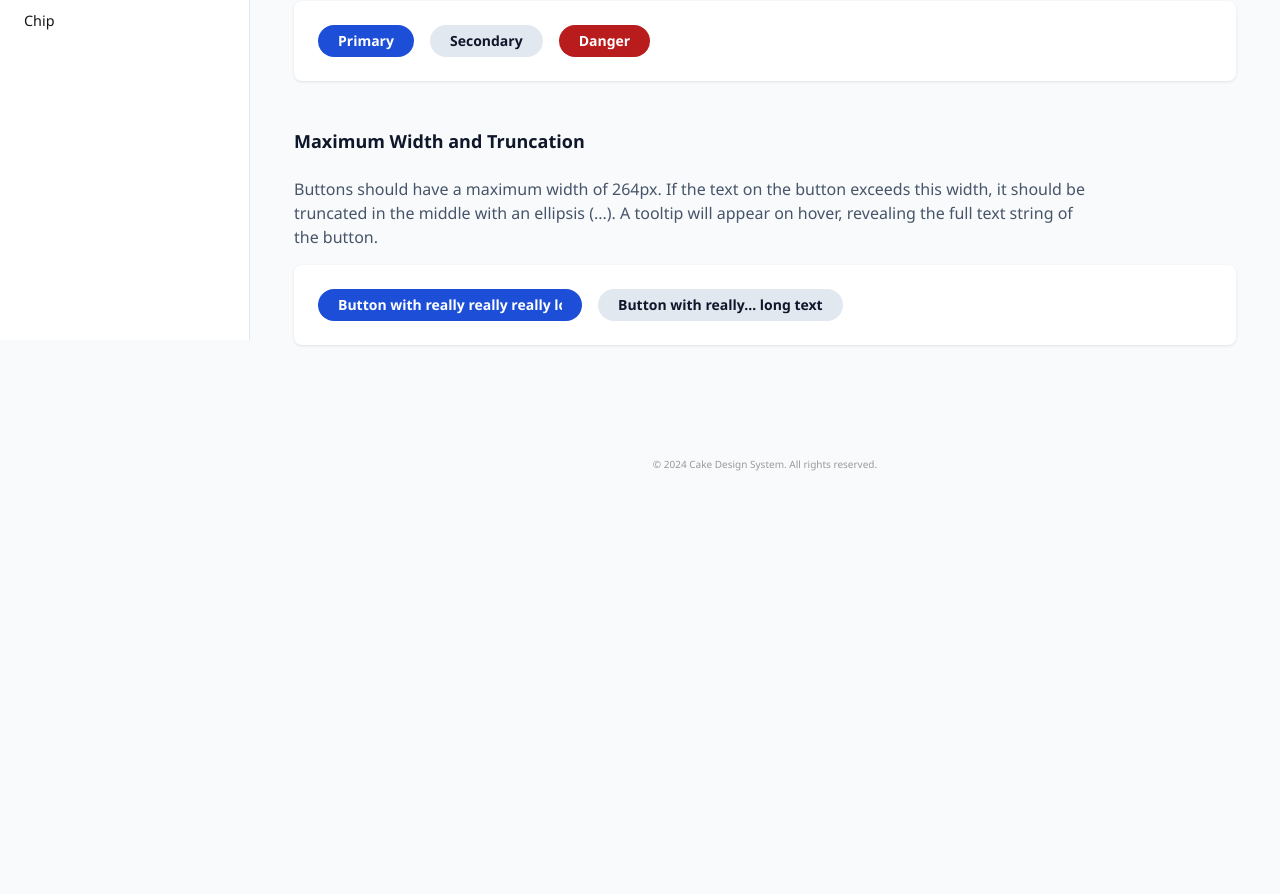
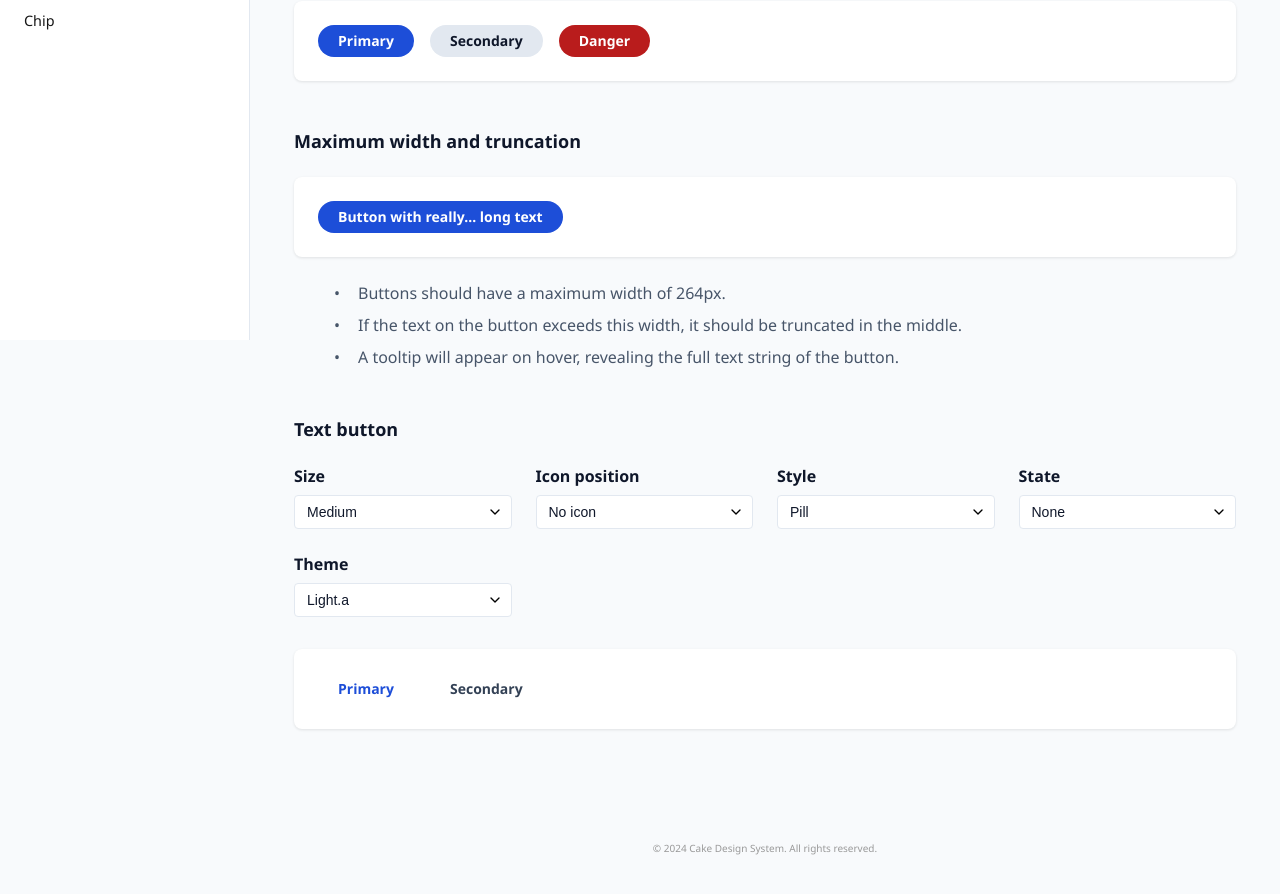
Before and after one commit to cake-admin/cakev2, a React (Create React App) app: page /components/button in a window 1280 px wide. Shown: the part 460-1354 px from the top of the page. Before the commit the page ends 991 px from the top, so only its background shows below. Built offline with nearby package versions, Linux system fonts and the light colour scheme.

Commit message:
Add text button implementation and update related components

```diff
--- a/src/components/design-system/Button.js
+++ b/src/components/design-system/Button.js
@@ -9,7 +9,13 @@ import OpenInNewIcon from '@mui/icons-material/OpenInNew';
 const BUTTON_VARIANTS = {
   PRIMARY: 'primary',
   SECONDARY: 'secondary',
-  DANGER: 'danger'
+  DANGER: 'danger',
+  TEXT: 'text'
+};
+
+const TEXT_VARIANTS = {
+  PRIMARY: 'primary',
+  SECONDARY: 'secondary'
 };
 
 /**
@@ -38,6 +44,10 @@ const BUTTON_STYLES = {
 };
 
 const getBackgroundColor = (variant, isDarkMode) => {
+  if (variant === BUTTON_VARIANTS.TEXT) {
+    return 'transparent'; // Default state: no background for text buttons
+  }
+
   if (isDarkMode) {
     switch (variant) {
       case BUTTON_VARIANTS.PRIMARY:
@@ -63,7 +73,20 @@ const getBackgroundColor = (variant, isDarkMode) => {
   }
 };
 
-const getHoverBackgroundColor = (variant, isDarkMode) => {
+const getHoverBackgroundColor = (variant, isDarkMode, textVariant) => {
+  if (variant === BUTTON_VARIANTS.TEXT) {
+    if (isDarkMode) {
+      if (variant === BUTTON_VARIANTS.TEXT && textVariant === TEXT_VARIANTS.PRIMARY) {
+        return 'rgba(59, 130, 246, 0.45)'; // Primary text button dark mode hover: #3B82F6 45% opacity
+      }
+      return 'rgba(100, 116, 139, 0.25)'; // Secondary text button dark mode hover: #64748B with 25% opacity
+    }
+    if (variant === BUTTON_VARIANTS.TEXT && textVariant === TEXT_VARIANTS.PRIMARY) {
+      return '#DBEAFE'; // Primary text button light mode hover: Light blue
+    }
+    return '#E2E8F0'; // Secondary text button light mode hover: Slate 200
+  }
+
   if (isDarkMode) {
     switch (variant) {
       case BUTTON_VARIANTS.PRIMARY:
@@ -89,7 +112,20 @@ const getHoverBackgroundColor = (variant, isDarkMode) => {
   }
 };
 
-const getPressedBackgroundColor = (variant, isDarkMode) => {
+const getPressedBackgroundColor = (variant, isDarkMode, textVariant) => {
+  if (variant === BUTTON_VARIANTS.TEXT) {
+    if (isDarkMode) {
+      if (variant === BUTTON_VARIANTS.TEXT && textVariant === TEXT_VARIANTS.PRIMARY) {
+        return 'rgba(59, 130, 246, 0.35)'; // Primary text button dark mode pressed: #3B82F6 35% opacity
+      }
+      return 'rgba(100, 116, 139, 0.35)'; // Secondary text button dark mode pressed: #64748B with 35% opacity
+    }
+    if (variant === BUTTON_VARIANTS.TEXT && textVariant === TEXT_VARIANTS.PRIMARY) {
+      return '#BFDBFE'; // Primary text button light mode pressed: Slightly darker blue
+    }
+    return '#CBD5E1'; // Secondary text button light mode pressed: Slate 300
+  }
+
   if (isDarkMode) {
     switch (variant) {
       case BUTTON_VARIANTS.PRIMARY:
@@ -115,7 +151,15 @@ const getPressedBackgroundColor = (variant, isDarkMode) => {
   }
 };
 
-const getTextColor = (variant, isDarkMode) => {
+const getTextColor = (variant, isDarkMode, textVariant) => {
+  if (variant === BUTTON_VARIANTS.TEXT) {
+    if (textVariant === TEXT_VARIANTS.PRIMARY) {
+      return isDarkMode ? '#93C5FD' : '#1D4ED8'; // Primary text button color
+    } else {
+      return isDarkMode ? '#E2E8F0' : '#334155'; // Secondary text: Slate 200 in dark mode, Slate 700 in light mode
+    }
+  }
+
   if (isDarkMode) {
     switch (variant) {
       case BUTTON_VARIANTS.PRIMARY:
@@ -165,6 +209,38 @@ const StyledButton = styled.button`
   align-items: center;
   justify-content: center;
   position: relative;
+
+  /* Track hover state for text color changes */
+  &:hover {
+    color: ${props => {
+      if (props.$disabled || props.$loading) {
+        return props.isDarkMode ? '#9CA3AF' : '#475569';
+      }
+      if (props.variant === BUTTON_VARIANTS.TEXT) {
+        if (props.textVariant === TEXT_VARIANTS.PRIMARY && !props.$disabled && !props.$loading) {
+          return props.isDarkMode ? '#93C5FD' : '#1E3A8A';
+        }
+        return props.isDarkMode ? '#E2E8F0' : '#1E293B'; // Secondary text hover color
+      }
+      return props.color;
+    }};
+  }
+
+  /* Track pressed state for text color changes */
+  &:active {
+    color: ${props => {
+      if (props.$disabled || props.$loading) {
+        return props.isDarkMode ? '#9CA3AF' : '#475569';
+      }
+      if (props.variant === BUTTON_VARIANTS.TEXT) {
+        if (props.textVariant === TEXT_VARIANTS.PRIMARY && !props.$disabled && !props.$loading) {
+          return props.isDarkMode ? '#93C5FD' : '#1E3A8A';
+        }
+        return props.isDarkMode ? '#E2E8F0' : '#0F172A'; // Secondary text pressed color
+      }
+      return props.color;
+    }};
+  }
   padding: ${props => {
     const verticalPadding = props.size === BUTTON_SIZES.LARGE ? '12px' : '8px';
     const horizontalPadding = props.size === BUTTON_SIZES.LARGE ? '24px' : '20px';
@@ -193,7 +269,7 @@ const StyledButton = styled.button`
 
   background-color: ${props => {
     if (props.$disabled || props.$loading) {
-      return props.isDarkMode ? '#1F2937' : '#E5E7EB';
+      return props.variant === BUTTON_VARIANTS.TEXT ? 'transparent' : (props.isDarkMode ? '#1F2937' : '#E5E7EB');
     }
     return getBackgroundColor(props.variant, props.isDarkMode);
   }};
@@ -201,7 +277,7 @@ const StyledButton = styled.button`
     if (props.$disabled || props.$loading) {
       return props.isDarkMode ? '#9CA3AF' : '#475569';
     }
-    return getTextColor(props.variant, props.isDarkMode);
+    return getTextColor(props.variant, props.isDarkMode, props.textVariant);
   }};
   border: none;
   border-radius: ${props => props.buttonStyle === BUTTON_STYLES.PILL ? '100px' : '4px'};
@@ -217,18 +293,18 @@ const StyledButton = styled.button`
   &:hover {
     background-color: ${props => {
       if (props.$disabled || props.$loading) {
-        return props.isDarkMode ? '#1F2937' : '#E5E7EB';
+        return props.variant === BUTTON_VARIANTS.TEXT ? 'transparent' : (props.isDarkMode ? '#1F2937' : '#E5E7EB');
       }
-      return getHoverBackgroundColor(props.variant, props.isDarkMode);
+      return getHoverBackgroundColor(props.variant, props.isDarkMode, props.textVariant);
     }};
   }
 
   &:active {
     background-color: ${props => {
       if (props.$disabled || props.$loading) {
-        return props.isDarkMode ? '#1F2937' : '#E5E7EB';
+        return props.variant === BUTTON_VARIANTS.TEXT ? 'transparent' : (props.isDarkMode ? '#1F2937' : '#E5E7EB');
       }
-      return getPressedBackgroundColor(props.variant, props.isDarkMode);
+      return getPressedBackgroundColor(props.variant, props.isDarkMode, props.textVariant);
     }};
   }
 
@@ -263,6 +339,7 @@ const StyledButton = styled.button`
 
 const Button = ({
   variant = BUTTON_VARIANTS.PRIMARY,
+  textVariant = TEXT_VARIANTS.PRIMARY,
   size = BUTTON_SIZES.MEDIUM,
   iconPosition = ICON_POSITIONS.NONE,
   buttonStyle = BUTTON_STYLES.PILL,
@@ -290,6 +367,7 @@ const Button = ({
   return (
     <StyledButton
       variant={variant}
+      textVariant={textVariant}
       size={size}
       buttonStyle={buttonStyle}
       $disabled={disabled}
@@ -311,6 +389,8 @@ const Button = ({
 Button.propTypes = {
   /** The variant that determines button's purpose and styling */
   variant: PropTypes.oneOf(Object.values(BUTTON_VARIANTS)),
+  /** The variant for text buttons (primary or secondary) */
+  textVariant: PropTypes.oneOf(Object.values(TEXT_VARIANTS)),
   /** The size variant of the button */
   size: PropTypes.oneOf(Object.values(BUTTON_SIZES)),
   /** Position of the icon relative to text */
@@ -333,5 +413,5 @@ Button.propTypes = {
   focused: PropTypes.bool,
 };
 
-export { BUTTON_VARIANTS, BUTTON_SIZES, ICON_POSITIONS, BUTTON_STYLES };
+export { BUTTON_VARIANTS, BUTTON_SIZES, ICON_POSITIONS, BUTTON_STYLES, TEXT_VARIANTS };
 export default Button;
--- a/src/pages/ButtonPage.js
+++ b/src/pages/ButtonPage.js
@@ -24,6 +24,23 @@ const Description = styled.p`
   line-height: 1.5;
   color: #475569;
   max-width: 800px;
+
+  &[data-has-bullets='true'] {
+    padding-left: 24px;
+
+    li {
+      position: relative;
+      list-style-type: none;
+      margin-bottom: 8px;
+
+      &:before {
+        content: "•";
+        position: absolute;
+        left: -24px;
+        color: #475569;
+      }
+    }
+  }
 `;
 
 const Section = styled.section`
@@ -100,23 +117,33 @@ const STATES = {
 };
 
 const ButtonPage = () => {
-  const [size, setSize] = useState(BUTTON_SIZES.MEDIUM);
-  const [iconPosition, setIconPosition] = useState(ICON_POSITIONS.NONE);
-  const [state, setState] = useState('');
-  const [theme, setTheme] = useState(THEMES.LIGHT_A);
-  const [buttonStyle, setButtonStyle] = useState(BUTTON_STYLES.PILL);
+  // Basic button section state
+  const [basicSize, setBasicSize] = useState(BUTTON_SIZES.MEDIUM);
+  const [basicIconPosition, setBasicIconPosition] = useState(ICON_POSITIONS.NONE);
+  const [basicState, setBasicState] = useState('');
+  const [basicTheme, setBasicTheme] = useState(THEMES.LIGHT_A);
+  const [basicButtonStyle, setBasicButtonStyle] = useState(BUTTON_STYLES.PILL);
+  const isBasicDarkMode = basicTheme === THEMES.DARK_A;
 
-  const isDarkMode = theme === THEMES.DARK_A;
+  // Text button section state
+  const [textSize, setTextSize] = useState(BUTTON_SIZES.MEDIUM);
+  const [textIconPosition, setTextIconPosition] = useState(ICON_POSITIONS.NONE);
+  const [textState, setTextState] = useState('');
+  const [textTheme, setTextTheme] = useState(THEMES.LIGHT_A);
+  const [textButtonStyle, setTextButtonStyle] = useState(BUTTON_STYLES.PILL);
+  const isTextDarkMode = textTheme === THEMES.DARK_A;
 
   const capitalizeFirstLetter = (string) => {
     return string.charAt(0).toUpperCase() + string.slice(1).toLowerCase();
   };
 
-  const getButtonLabel = () => {
-    return (variant) => {
+  const getBasicButtonLabel = (variant) => {
     const variantName = variant.charAt(0).toUpperCase() + variant.slice(1).toLowerCase();
-      return iconPosition !== ICON_POSITIONS.NONE ? `${variantName} with icon` : variantName;
+    return basicIconPosition !== ICON_POSITIONS.NONE ? `${variantName} with icon` : variantName;
   };
+
+  const getTextButtonLabel = (variant) => {
+    return textIconPosition !== ICON_POSITIONS.NONE ? `${variant} with icon` : variant;
   };
 
   return (
@@ -131,11 +158,11 @@ const ButtonPage = () => {
       </Header>
 
       <Section>
-        <SectionTitle>Basic Button</SectionTitle>
+        <SectionTitle>Basic button</SectionTitle>
         <ControlsGrid>
           <Control>
             <Label>Size</Label>
-            <Select value={size} onChange={(e) => setSize(e.target.value)}>
+            <Select value={basicSize} onChange={(e) => setBasicSize(e.target.value)}>
               {Object.values(BUTTON_SIZES).map((size) => (
                 <option key={size} value={size}>{capitalizeFirstLetter(size)}</option>
               ))}
@@ -143,17 +170,17 @@ const ButtonPage = () => {
           </Control>
 
           <Control>
-            <Label>Icon Position</Label>
-            <Select value={iconPosition} onChange={(e) => setIconPosition(e.target.value)}>
-              <option value={ICON_POSITIONS.NONE}>No Icon</option>
-              <option value={ICON_POSITIONS.LEFT}>Left Icon</option>
-              <option value={ICON_POSITIONS.RIGHT}>Right Icon</option>
+            <Label>Icon position</Label>
+            <Select value={basicIconPosition} onChange={(e) => setBasicIconPosition(e.target.value)}>
+              <option value={ICON_POSITIONS.NONE}>No icon</option>
+              <option value={ICON_POSITIONS.LEFT}>Left icon</option>
+              <option value={ICON_POSITIONS.RIGHT}>Right icon</option>
             </Select>
           </Control>
 
           <Control>
             <Label>Style</Label>
-            <Select value={buttonStyle} onChange={(e) => setButtonStyle(e.target.value)}>
+            <Select value={basicButtonStyle} onChange={(e) => setBasicButtonStyle(e.target.value)}>
               <option value={BUTTON_STYLES.PILL}>Pill</option>
               <option value={BUTTON_STYLES.SQUARE}>Square</option>
             </Select>
@@ -161,7 +188,7 @@ const ButtonPage = () => {
 
           <Control>
             <Label>State</Label>
-            <Select value={state} onChange={(e) => setState(e.target.value)}>
+            <Select value={basicState} onChange={(e) => setBasicState(e.target.value)}>
               <option value="">None</option>
               <option value={STATES.DISABLED}>Disabled</option>
               <option value={STATES.LOADING}>Loading</option>
@@ -170,52 +197,119 @@ const ButtonPage = () => {
 
           <Control>
             <Label>Theme</Label>
-            <Select value={theme} onChange={(e) => setTheme(e.target.value)}>
+            <Select value={basicTheme} onChange={(e) => setBasicTheme(e.target.value)}>
               <option value={THEMES.LIGHT_A}>Light.a</option>
               <option value={THEMES.DARK_A}>Dark.a</option>
             </Select>
           </Control>
         </ControlsGrid>
 
-        <PreviewSection isDarkMode={isDarkMode}>
-          {Object.values(BUTTON_VARIANTS).map((variant) => (
+        <PreviewSection isDarkMode={isBasicDarkMode}>
+          {Object.values(BUTTON_VARIANTS)
+            .filter(variant => variant !== BUTTON_VARIANTS.TEXT)
+            .map((variant) => (
               <Button
                 key={variant}
                 variant={variant}
-              size={size}
-              iconPosition={iconPosition}
-              buttonStyle={buttonStyle}
-              label={getButtonLabel()(variant)}
-              disabled={state === STATES.DISABLED}
-              loading={state === STATES.LOADING}
-              isDarkMode={isDarkMode}
+                size={basicSize}
+                iconPosition={basicIconPosition}
+                buttonStyle={basicButtonStyle}
+                label={getBasicButtonLabel(variant)}
+                disabled={basicState === STATES.DISABLED}
+                loading={basicState === STATES.LOADING}
+                isDarkMode={isBasicDarkMode}
               />
             ))}
         </PreviewSection>
       </Section>
 
       <Section>
-        <SectionTitle>Maximum Width and Truncation</SectionTitle>
-        <Description>
-          Buttons should have a maximum width of 264px. If the text on the button exceeds this width,
-          it should be truncated in the middle with an ellipsis (...). A tooltip will appear on hover,
-          revealing the full text string of the button.
-        </Description>
-
-        <PreviewSection isDarkMode={isDarkMode}>
+        <SectionTitle>Maximum width and truncation</SectionTitle>
+        <PreviewSection>
           <Button
             variant={BUTTON_VARIANTS.PRIMARY}
             size={BUTTON_SIZES.MEDIUM}
-            label="Button with really really really long text"
-            title="Button with really really really long text"
-            isDarkMode={isDarkMode}
+            label="Button with really... long text"
+          />
+        </PreviewSection>
+        <Description style={{ marginTop: '24px' }} data-has-bullets="true">
+          <ul>
+            <li>Buttons should have a maximum width of 264px.</li>
+            <li>If the text on the button exceeds this width, it should be truncated in the middle.</li>
+            <li>A tooltip will appear on hover, revealing the full text string of the button.</li>
+          </ul>
+        </Description>
+      </Section>
+
+      <Section>
+        <SectionTitle>Text button</SectionTitle>
+        <ControlsGrid>
+          <Control>
+            <Label>Size</Label>
+            <Select value={textSize} onChange={(e) => setTextSize(e.target.value)}>
+              {Object.values(BUTTON_SIZES).map((size) => (
+                <option key={size} value={size}>{capitalizeFirstLetter(size)}</option>
+              ))}
+            </Select>
+          </Control>
+
+          <Control>
+            <Label>Icon position</Label>
+            <Select value={textIconPosition} onChange={(e) => setTextIconPosition(e.target.value)}>
+              <option value={ICON_POSITIONS.NONE}>No icon</option>
+              <option value={ICON_POSITIONS.LEFT}>Left icon</option>
+              <option value={ICON_POSITIONS.RIGHT}>Right icon</option>
+            </Select>
+          </Control>
+
+          <Control>
+            <Label>Style</Label>
+            <Select value={textButtonStyle} onChange={(e) => setTextButtonStyle(e.target.value)}>
+              <option value={BUTTON_STYLES.PILL}>Pill</option>
+              <option value={BUTTON_STYLES.SQUARE}>Square</option>
+            </Select>
+          </Control>
+
+          <Control>
+            <Label>State</Label>
+            <Select value={textState} onChange={(e) => setTextState(e.target.value)}>
+              <option value="">None</option>
+              <option value={STATES.DISABLED}>Disabled</option>
+              <option value={STATES.LOADING}>Loading</option>
+            </Select>
+          </Control>
+
+          <Control>
+            <Label>Theme</Label>
+            <Select value={textTheme} onChange={(e) => setTextTheme(e.target.value)}>
+              <option value={THEMES.LIGHT_A}>Light.a</option>
+              <option value={THEMES.DARK_A}>Dark.a</option>
+            </Select>
+          </Control>
+        </ControlsGrid>
+
+        <PreviewSection isDarkMode={isTextDarkMode}>
+          <Button
+            variant={BUTTON_VARIANTS.TEXT}
+            textVariant="primary"
+            size={textSize}
+            iconPosition={textIconPosition}
+            buttonStyle={textButtonStyle}
+            label={getTextButtonLabel("Primary")}
+            disabled={textState === STATES.DISABLED}
+            loading={textState === STATES.LOADING}
+            isDarkMode={isTextDarkMode}
           />
           <Button
-            variant={BUTTON_VARIANTS.SECONDARY}
-            size={BUTTON_SIZES.MEDIUM}
-            label="Button with really... long text"
-            title="Button with really really really long text that should be truncated"
-            isDarkMode={isDarkMode}
+            variant={BUTTON_VARIANTS.TEXT}
+            textVariant="secondary"
+            size={textSize}
+            iconPosition={textIconPosition}
+            buttonStyle={textButtonStyle}
+            label={getTextButtonLabel("Secondary")}
+            disabled={textState === STATES.DISABLED}
+            loading={textState === STATES.LOADING}
+            isDarkMode={isTextDarkMode}
           />
         </PreviewSection>
       </Section>
```
Also changed, not shown: src/components/Navigation.js (+4 -4 lines). Lines whose indentation alone changed are shown as unchanged.
